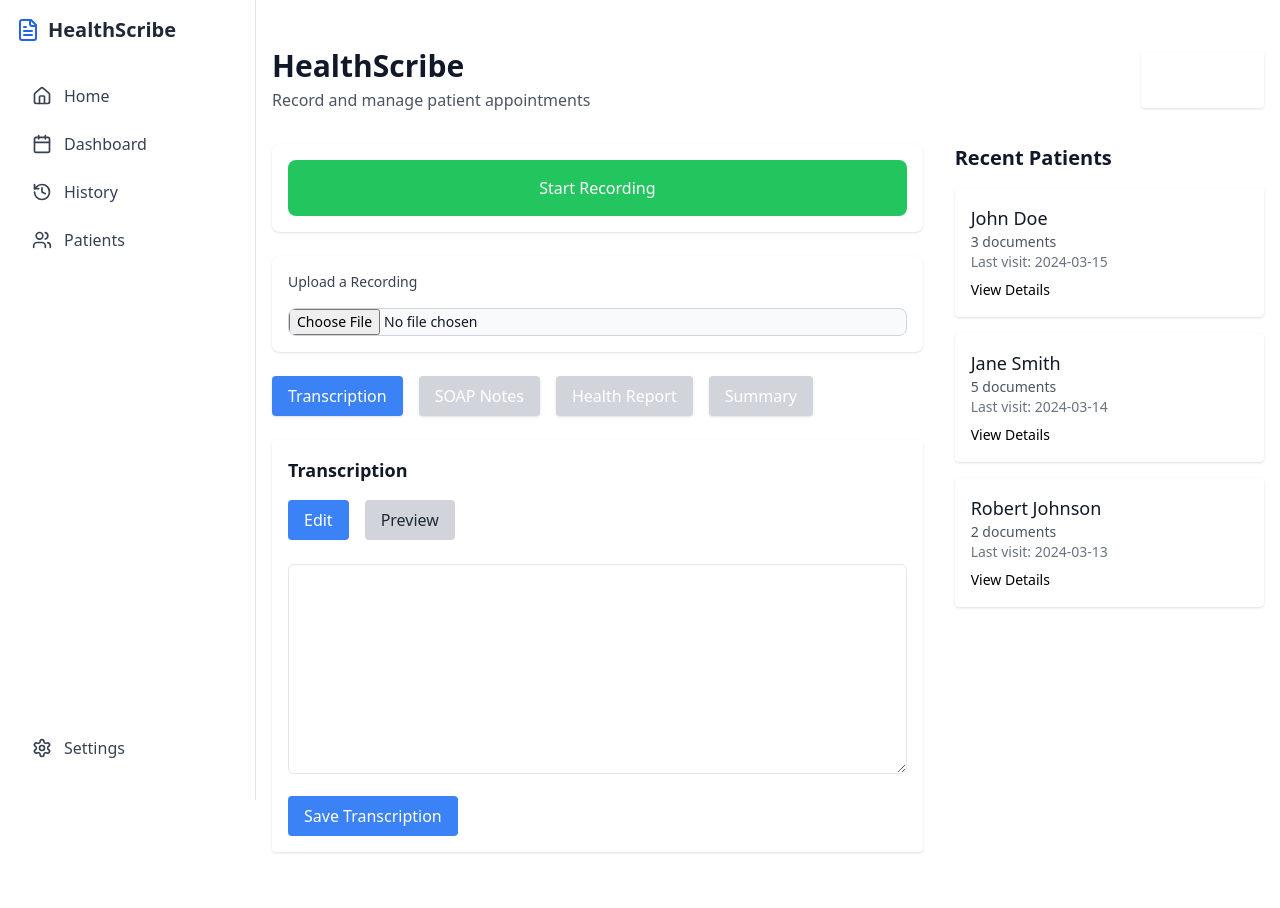
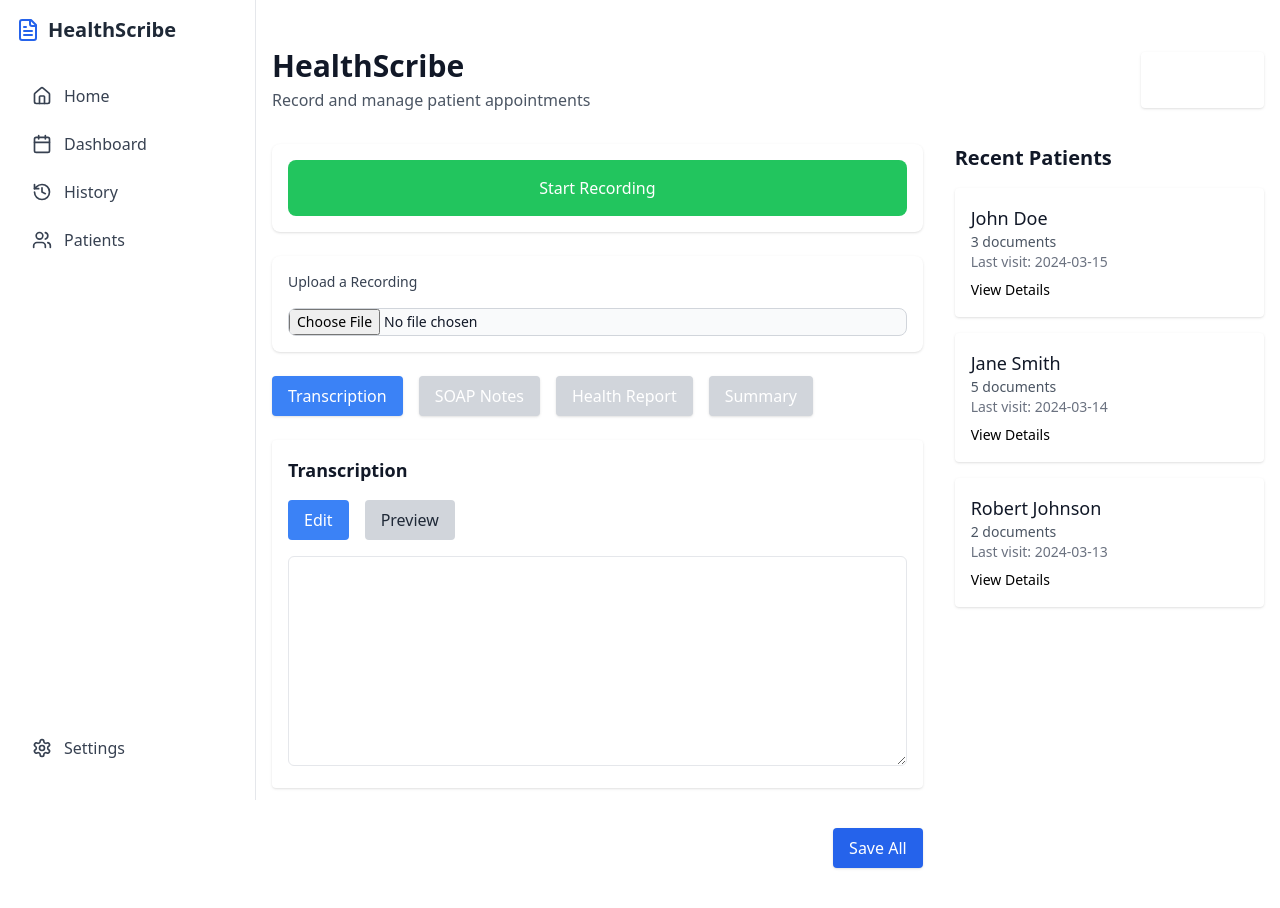
Before and after one commit to ibbeh/HealthScribe, a React (Create React App) app in the folder client/: page /transcriptions in a window 1280 px wide. Shown: the top 908 px of the page. Built offline with nearby package versions, Linux system fonts and the light colour scheme.

Commit message:
Add funtionality to edit and preview and one universal button to save all Transcription, Soap notes, health report, and summary.

```diff
--- a/client/src/pages/Transcription.jsx
+++ b/client/src/pages/Transcription.jsx
@@ -228,7 +228,7 @@ import React, { useState, useRef } from "react";
 import { Plus } from "lucide-react";
 import ReactMarkdown from "react-markdown";
 
-// AudioRecorder.js
+/* ------------------------------ AudioRecorder.js ------------------------------ */
 export const AudioRecorder = ({ onRecordingComplete }) => {
   const [isRecording, setIsRecording] = useState(false);
   const [audioURL, setAudioURL] = useState(null);
@@ -291,7 +291,7 @@ export const AudioRecorder = ({ onRecordingComplete }) => {
   );
 };
 
-// FileUploader.js
+/* ------------------------------ FileUploader.js ------------------------------ */
 export const FileUploader = ({ onFileUpload }) => {
   const handleFileChange = (event) => {
     const file = event.target.files[0];
@@ -315,19 +315,23 @@ export const FileUploader = ({ onFileUpload }) => {
   );
 };
 
-// TranscriptionView.js
-export const TranscriptionView = ({
-  transcription,
-  isLoading,
-  onSave,
-  onChange,
-}) => {
-  const [isEditing, setIsEditing] = useState(true); // Toggle between edit and preview modes
+/* ------------------------------ EditableMarkdown.js ------------------------------ */
+/**
+ * A reusable component to handle Edit/Preview modes for any markdown content.
+ * Props:
+ * - value (string): the current markdown text
+ * - onChange (function): callback when the text changes
+ * - label (string): label/title to display
+ */
+export const EditableMarkdown = ({ value, onChange, label }) => {
+  const [isEditing, setIsEditing] = useState(true);
 
   return (
-    <div className="p-4 bg-white rounded shadow">
-      <h2 className="text-lg font-semibold text-gray-900">Transcription</h2>
-      <div className="flex space-x-4 mt-4">
+    <div className="p-4 bg-white rounded shadow space-y-4">
+      <h2 className="text-lg font-semibold text-gray-900">{label}</h2>
+
+      {/* Edit / Preview Toggle */}
+      <div className="flex space-x-4">
         <button
           onClick={() => setIsEditing(true)}
           className={`px-4 py-2 rounded font-medium ${
@@ -346,37 +350,36 @@ export const TranscriptionView = ({
         </button>
       </div>
 
-      <div className="mt-4">
-        {isLoading ? (
-          <p className="text-gray-500 italic">Transcribing audio...</p>
-        ) : isEditing ? (
+      {/* Content */}
+      {isEditing ? (
         <textarea
-            value={transcription}
-            onChange={(e) => onChange(e.target.value)}
           className="w-full mt-2 p-2 border rounded-md text-gray-800"
           rows={8}
+          value={value}
+          onChange={(e) => onChange(e.target.value)}
         />
       ) : (
-          // **** Updated part: Wrap ReactMarkdown in .prose for better styling
-          <div className="prose max-w-none">
-            <ReactMarkdown>{transcription}</ReactMarkdown>
+        <div className="prose max-w-none mt-2">
+          <ReactMarkdown>{value || "No content available."}</ReactMarkdown>
         </div>
-        )}
-      </div>
-
-      {isEditing && (
-        <button
-          onClick={onSave}
-          className="mt-4 px-4 py-2 bg-blue-500 text-white rounded hover:bg-blue-600"
-        >
-          Save Transcription
-        </button>
       )}
     </div>
   );
 };
 
-// PatientCard.js
+/* ------------------------------ Button.js ------------------------------ */
+export const Button = ({ children, className, ...props }) => {
+  return (
+    <button
+      className={`px-4 py-2 rounded text-white font-medium shadow ${className}`}
+      {...props}
+    >
+      {children}
+    </button>
+  );
+};
+
+/* ------------------------------ PatientCard.js ------------------------------ */
 export const PatientCard = ({ name, lastVisit, documentCount, onClick }) => {
   return (
     <div
@@ -393,31 +396,22 @@ export const PatientCard = ({ name, lastVisit, documentCount, onClick }) => {
   );
 };
 
-// Button.js
-export const Button = ({ children, className, ...props }) => {
-  return (
-    <button
-      className={`px-4 py-2 rounded text-white font-medium shadow ${className}`}
-      {...props}
-    >
-      {children}
-    </button>
-  );
-};
-
-// The main Transcription Component
+/* ------------------------------ Transcription Component ------------------------------ */
 const Transcription = () => {
+  // States for each text section
   const [transcription, setTranscription] = useState("");
   const [soapNotesMD, setSoapNotesMD] = useState("");
   const [healthReport, setHealthReport] = useState("");
   const [summary, setSummary] = useState("");
 
   const [isTranscribing, setIsTranscribing] = useState(false);
+
+  // Track which tab is active
   const [view, setView] = useState("transcription");
 
+  /* ---------- File Upload Logic ---------- */
   const handleFileUpload = async (file) => {
     setIsTranscribing(true);
-
     const formData = new FormData();
     formData.append("file", file);
 
@@ -432,11 +426,10 @@ const Transcription = () => {
       }
 
       const data = await response.json();
-
       setTranscription(data.transcription);
       setSoapNotesMD(data.soap_notes_md || "");
-      setHealthReport(data.health_report_md || ""); // ensure correct key
-      setSummary(data.summary_md || ""); // ensure correct key
+      setHealthReport(data.health_report_md || "");
+      setSummary(data.summary_md || "");
     } catch (error) {
       console.error("Error during transcription:", error);
       setTranscription("An error occurred while transcribing the audio.");
@@ -449,6 +442,17 @@ const Transcription = () => {
     await handleFileUpload(blob);
   };
 
+  /* ---------- Save All Logic (Placeholder) ---------- */
+  const handleSaveAll = () => {
+    console.log("Saving All...");
+    console.log("Transcription:", transcription);
+    console.log("SOAP Notes:", soapNotesMD);
+    console.log("Health Report:", healthReport);
+    console.log("Summary:", summary);
+    // Future: send this to your DB or backend endpoint
+  };
+
+  /* ---------- Mock Patients ---------- */
   const mockPatients = [
     { name: "John Doe", lastVisit: "2024-03-15", documentCount: 3 },
     { name: "Jane Smith", lastVisit: "2024-03-14", documentCount: 5 },
@@ -475,6 +479,7 @@ const Transcription = () => {
         <div className="grid lg:grid-cols-3 gap-8">
           {/* Left Column */}
           <div className="lg:col-span-2 space-y-6">
+            {/* Audio Recorder + File Uploader */}
             <AudioRecorder onRecordingComplete={handleRecordingComplete} />
             <FileUploader onFileUpload={handleFileUpload} />
 
@@ -524,52 +529,50 @@ const Transcription = () => {
 
             {/* Tab Content */}
             {view === "transcription" && (
-              <TranscriptionView
-                transcription={transcription}
-                isLoading={isTranscribing}
-                onChange={(newTranscription) => setTranscription(newTranscription)}
-                onSave={() => {
-                  console.log("Saving transcription:", transcription);
-                  // Add logic to save if needed
-                }}
+              <EditableMarkdown
+                value={transcription}
+                onChange={setTranscription}
+                label={
+                  isTranscribing
+                    ? "Transcription (Transcribing audio...)"
+                    : "Transcription"
+                }
               />
             )}
 
             {view === "soap_notes" && (
-              <div className="p-4 bg-white rounded shadow">
-                <h2 className="text-lg font-semibold text-gray-900">SOAP Notes</h2>
-                {/* .prose for Tailwind typography styling */}
-                <div className="prose max-w-none mt-2">
-                  <ReactMarkdown>
-                    {soapNotesMD || "No SOAP notes available."}
-                  </ReactMarkdown>
-                </div>
-              </div>
+              <EditableMarkdown
+                value={soapNotesMD}
+                onChange={setSoapNotesMD}
+                label="SOAP Notes"
+              />
             )}
 
             {view === "health_report" && (
-              <div className="p-4 bg-white rounded shadow">
-                <h2 className="text-lg font-semibold text-gray-900">Health Report</h2>
-                {/* .prose for Tailwind typography styling */}
-                <div className="prose max-w-none mt-2">
-                  <ReactMarkdown>
-                    {healthReport || "No health report available."}
-                  </ReactMarkdown>
-                </div>
-              </div>
+              <EditableMarkdown
+                value={healthReport}
+                onChange={setHealthReport}
+                label="Health Report"
+              />
             )}
 
             {view === "summary" && (
-              <div className="p-4 bg-white rounded shadow">
-                <h2 className="text-lg font-semibold text-gray-900">Summary</h2>
-                {/* .prose for Tailwind typography styling */}
-                <div className="prose max-w-none mt-2">
-                  <ReactMarkdown>
-                    {summary || "No summary available."}
-                  </ReactMarkdown>
+              <EditableMarkdown
+                value={summary}
+                onChange={setSummary}
+                label="Summary"
+              />
+            )}
+
+            {/* Save All Button */}
+            <div className="text-right">
+              <Button
+                onClick={handleSaveAll}
+                className="bg-blue-600 hover:bg-blue-700 mt-4"
+              >
+                Save All
+              </Button>
             </div>
-              </div>
-            )}
           </div>
 
           {/* Right Column */}
```
Lines whose indentation alone changed are shown as unchanged.
